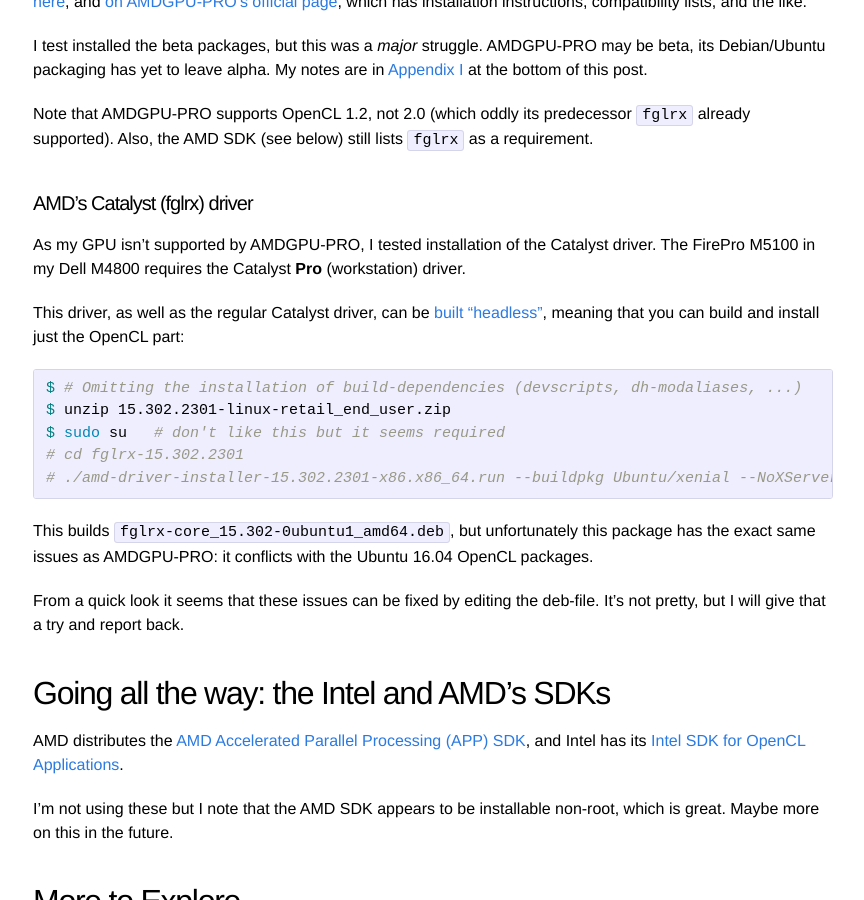
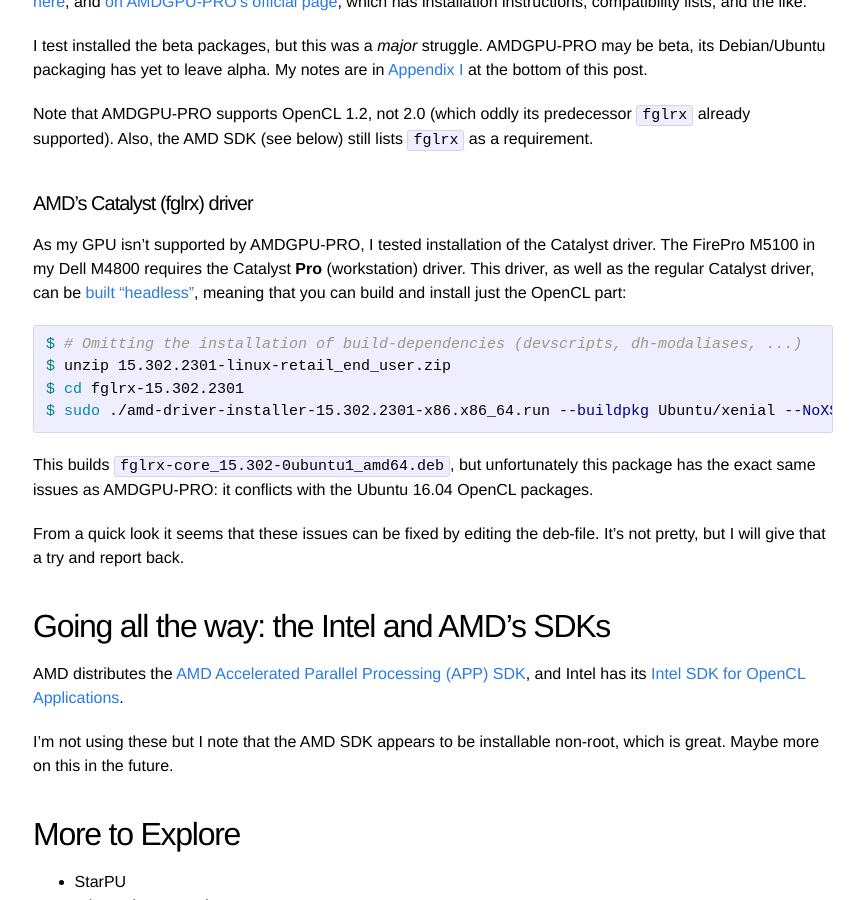
Before and after one commit to zwets/zwets.github.io, a Jekyll site: the page built from _posts/2016-08-18-opencl-on-a-dual-graphics-dell-m4800.md, in a window 1280 px wide and 900 px high, scrolled down 6542 px. Shown: the whole window, without its empty margins (207-1071 px from the left). Built offline with Jekyll 4.4.1, drawn with Linux system fonts in a browser that asks for light colours.

Commit message:
Typo fixes

````diff
--- a/_posts/2016-08-18-opencl-on-a-dual-graphics-dell-m4800.md
+++ b/_posts/2016-08-18-opencl-on-a-dual-graphics-dell-m4800.md
@@ -331,7 +331,6 @@
 
 As my GPU isn't supported by AMDGPU-PRO, I tested installation of the Catalyst driver.
 The FirePro M5100 in my Dell M4800 requires the Catalyst **Pro** (workstation) driver.
-
 This driver, as well as the regular Catalyst driver, can be
 [built "headless"](http://support.amd.com/en-us/kb-articles/Pages/XServerLessDriver.aspx),
 meaning that you can build and install just the OpenCL part:
@@ -339,9 +338,8 @@
 ```bash
 $ # Omitting the installation of build-dependencies (devscripts, dh-modaliases, ...)
 $ unzip 15.302.2301-linux-retail_end_user.zip
-$ sudo su   # don't like this but it seems required
-# cd fglrx-15.302.2301
-# ./amd-driver-installer-15.302.2301-x86.x86_64.run --buildpkg Ubuntu/xenial --NoXServer
+$ cd fglrx-15.302.2301
+$ sudo ./amd-driver-installer-15.302.2301-x86.x86_64.run --buildpkg Ubuntu/xenial --NoXServer
 ```
 
 This builds `fglrx-core_15.302-0ubuntu1_amd64.deb`, but unfortunately this package has the
````
